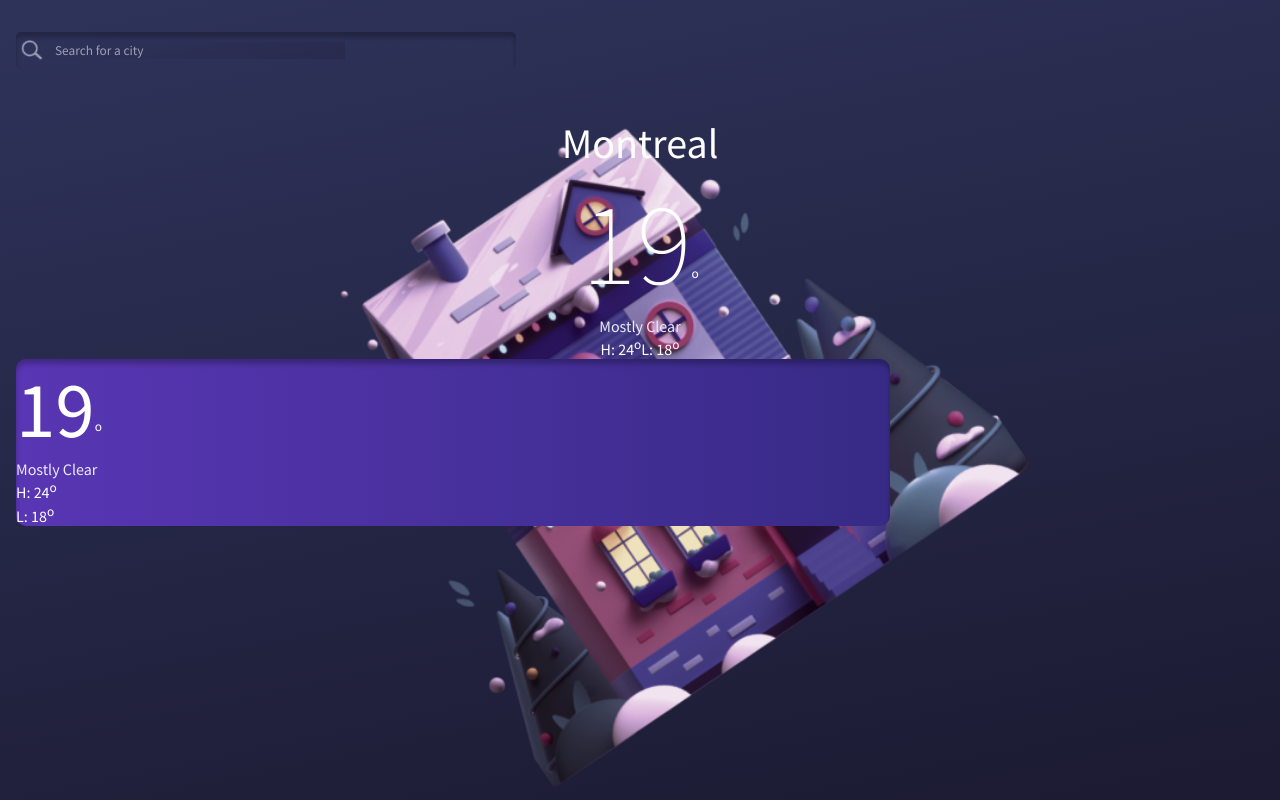
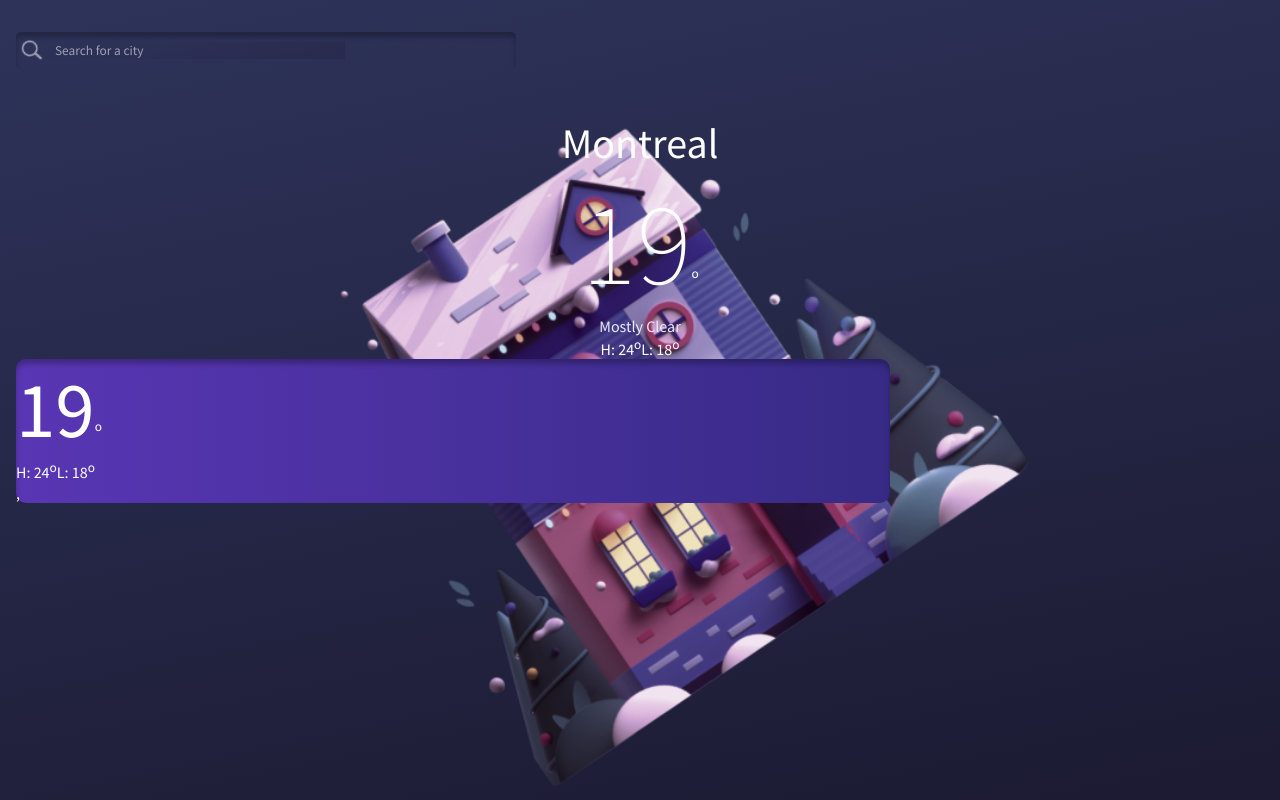
Before and after one commit to oladee/Weather-app, a plain HTML site: page index.html in a window 1280 px wide. Drawn offline with Linux system fonts and the light colour scheme.

Commit message:
assumed weather was  created then

```diff
--- a/index.html
+++ b/index.html
@@ -32,10 +32,14 @@
       </div>
       <div class="card-result">
         <div class="left-side">
-          <p> <span id="temp-result">19</span><sup>o</sup></p>
-          <p class="clarity">Mostly Clear</p>
-          <p class="high">H: <span id="result-hvalue">24</span><sup>o</sup></p>
-          <p class="low">L: <span id="result-lvalue">18</span><sup>o</sup></p>
+          <p><span id="temp-result">19</span><sup>o</sup></p>
+          <div class="more-talk">
+            <p class="high">
+              H: <span id="result-hvalue">24</span><sup>o</sup>
+            </p>
+            <p class="low">L: <span id="result-lvalue">18</span><sup>o</sup></p>
+          </div>
+          <p><span id="city-result">,</span> <span id="country-result"></span></p>
         </div>
       </div>
     </main>
```
Also changed, not shown: Icon/Moon cloud fast wind.png (added), Icon/Moon cloud mid rain.png (added), Icon/Sun cloud angled rain.png (added).
